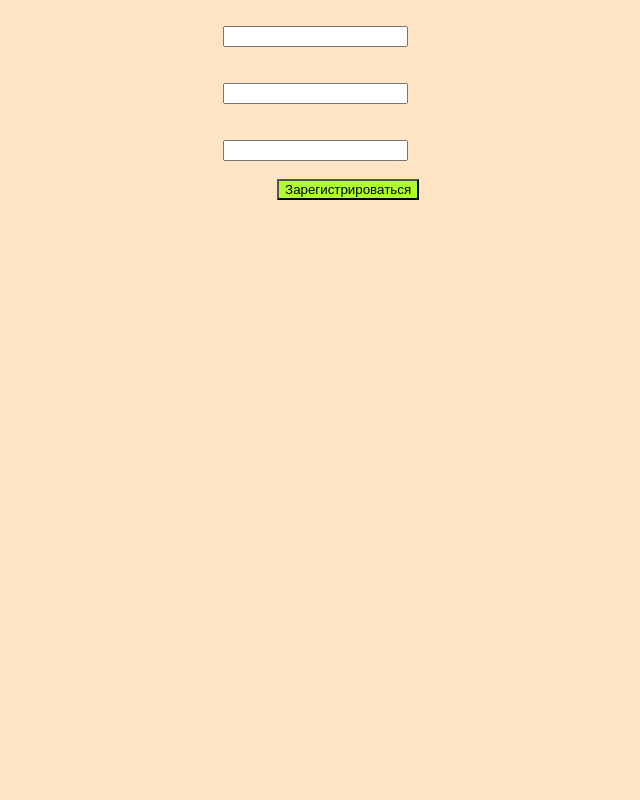
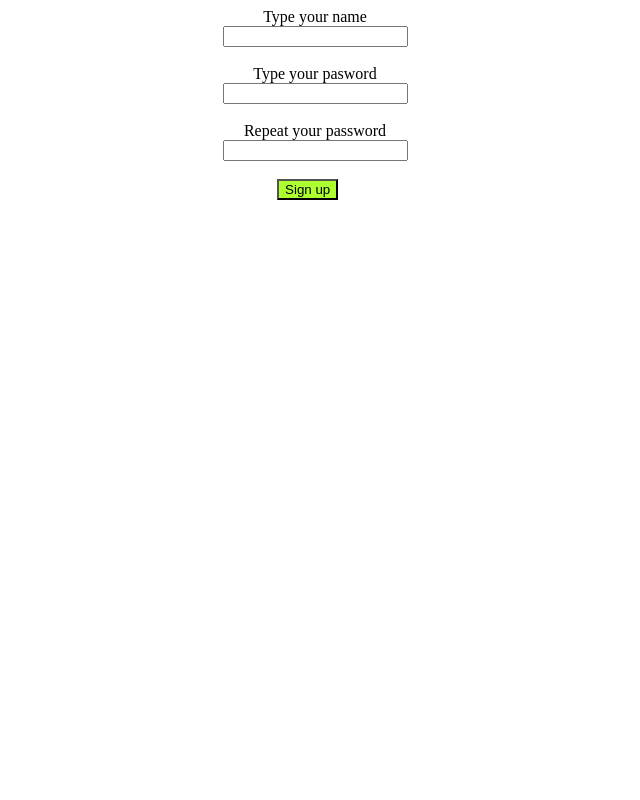
Before and after one commit to SazonovDO/project-a, a Flask app: page /registration in a window 1280 px wide. Shown: the whole page, without its empty margins (325-965 px from the left). Run offline with Flask 2, Linux system fonts and the light colour scheme.

Commit message:
fixed registration page

```diff
--- a/static/style.css
+++ b/static/style.css
@@ -1,11 +1,11 @@
 #comment {
     font-size: 17pt;
-    color: bisque;
+    color: black;
 }
 
 div {
     text-align: center;
-    color: bisque;
+    color: black;
 }
 table {
     margin-left: 44%;
@@ -16,5 +16,5 @@ table {
 }
 body {
     /* background-image: url(static/bg.jpg); */
-    background-color: bisque;
+    background-color: white;
 }
--- a/templates/registration.html
+++ b/templates/registration.html
@@ -6,15 +6,15 @@
     <title>Document</title>
 </head>
 <body>
-    <div id="txtl">Введите логин</div>
+    <div id="txtl">Type your name</div>
     <center><input type="text" name="login" id="login"></center>
     <br>
-    <div id="txtp" >Введите пароль</div>
+    <div id="txtp" >Type your pasword</div>
     <center><input type="password" name="password" id="password"></center>
     <br>
-    <div id="txtr">Повторите пароль</div>
+    <div id="txtr">Repeat your password</div>
     <center><input type="password" name="retry" id="retry"></center>
     <br>
-    <button id="reg">Зарегистрироваться</button>
+    <button id="reg">Sign up</button>
 </body>
 </html>
```
